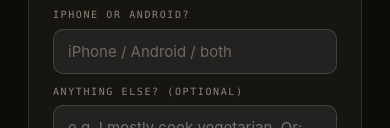
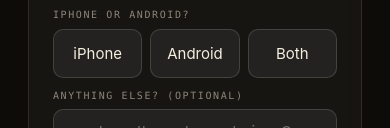
Before and after one commit to nishjaiswal/solocook-pages, a plain HTML site: page betatest.html in a window 390 px wide. Shown: the part 1128-1256 px from the top of the page. Drawn offline with Linux system fonts and the light colour scheme.

Commit message:
Swap platform text input for a 3-option radio group (iPhone/Android/Both)

```diff
--- a/betatest.html
+++ b/betatest.html
@@ -215,6 +215,48 @@
   .field input::placeholder {
     color: rgba(245,239,224,0.35);
   }
+  /* Segmented radio group (iPhone / Android / Both) — pill-style
+     buttons matching the form's dark aesthetic. */
+  .field .radio-options {
+    display: grid;
+    grid-template-columns: 1fr 1fr 1fr;
+    gap: 8px;
+  }
+  .field .radio-options label {
+    /* override the tiny mono eyebrow style inherited from .field label */
+    font-family: -apple-system, sans-serif;
+    font-size: 15px;
+    letter-spacing: 0;
+    text-transform: none;
+    color: var(--paper);
+    margin-bottom: 0;
+    /* pill visuals */
+    display: flex;
+    align-items: center;
+    justify-content: center;
+    background: rgba(255,255,255,0.06);
+    border: 1px solid rgba(255,255,255,0.14);
+    border-radius: 10px;
+    padding: 12px 14px;
+    cursor: pointer;
+    transition: background 0.12s ease, border-color 0.12s ease, color 0.12s ease;
+    user-select: none;
+  }
+  .field .radio-options label:hover {
+    background: rgba(255,255,255,0.10);
+  }
+  .field .radio-options input[type="radio"] {
+    position: absolute;
+    opacity: 0;
+    pointer-events: none;
+  }
+  /* Selected state — teal tint + teal-highlight border. */
+  .field .radio-options label:has(input:checked) {
+    background: rgba(1,105,111,0.35);
+    border-color: var(--teal-hi);
+    color: var(--teal-hi);
+  }
+
   /* Honeypot — hidden to humans, bots fill it */
   .field.hp { position: absolute; left: -10000px; top: auto; width: 1px; height: 1px; overflow: hidden; }
   button[type="submit"] {
@@ -345,10 +387,21 @@
                    autocomplete="name">
           </div>
           <div class="field">
-            <label for="platform">iPhone or Android?</label>
-            <input id="platform" name="platform" type="text"
-                   placeholder="iPhone / Android / both"
-                   autocomplete="off">
+            <label>iPhone or Android?</label>
+            <div class="radio-options">
+              <label>
+                <input type="radio" name="platform" value="iPhone" required>
+                iPhone
+              </label>
+              <label>
+                <input type="radio" name="platform" value="Android">
+                Android
+              </label>
+              <label>
+                <input type="radio" name="platform" value="Both">
+                Both
+              </label>
+            </div>
           </div>
           <div class="field">
             <label for="note">Anything else? (optional)</label>
```
